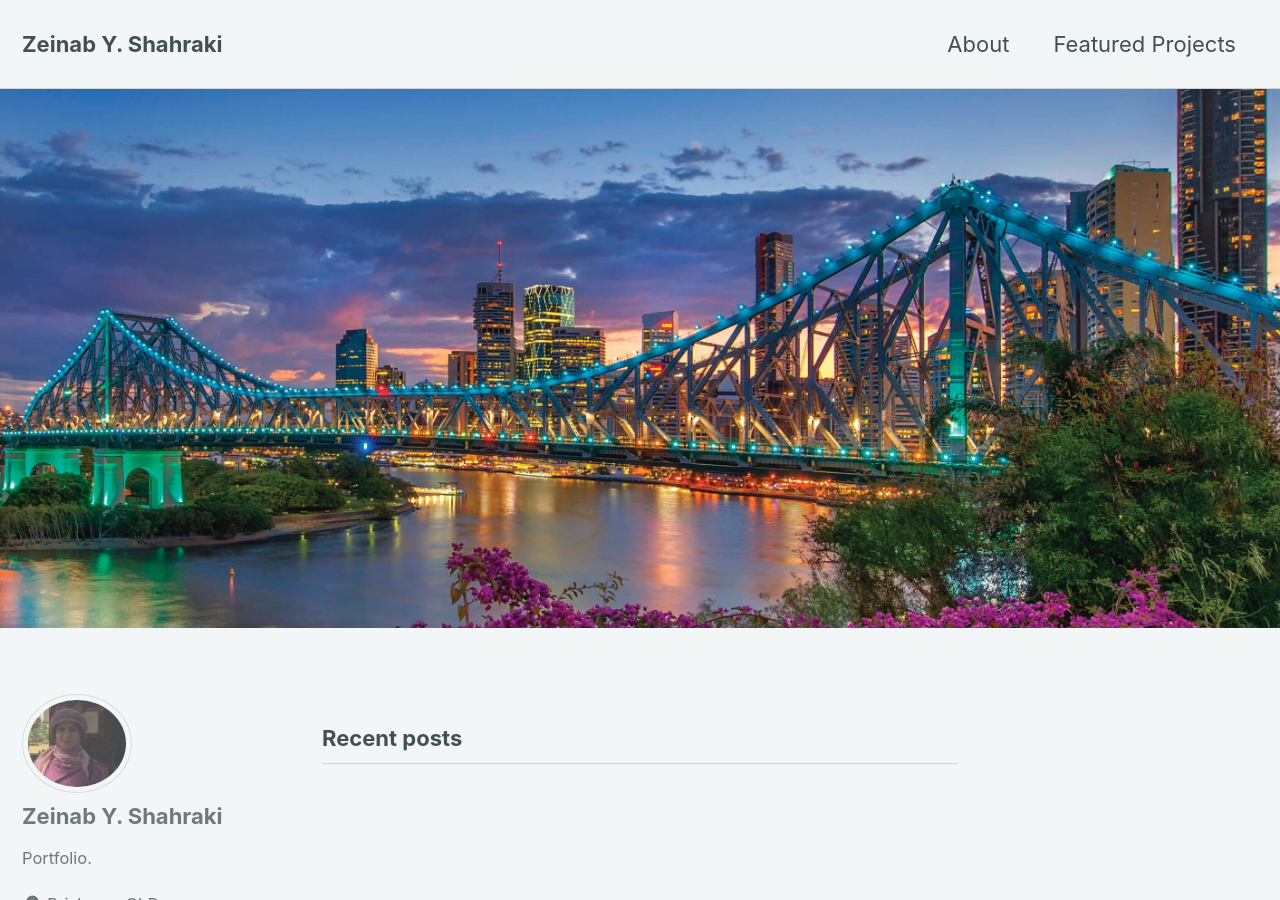
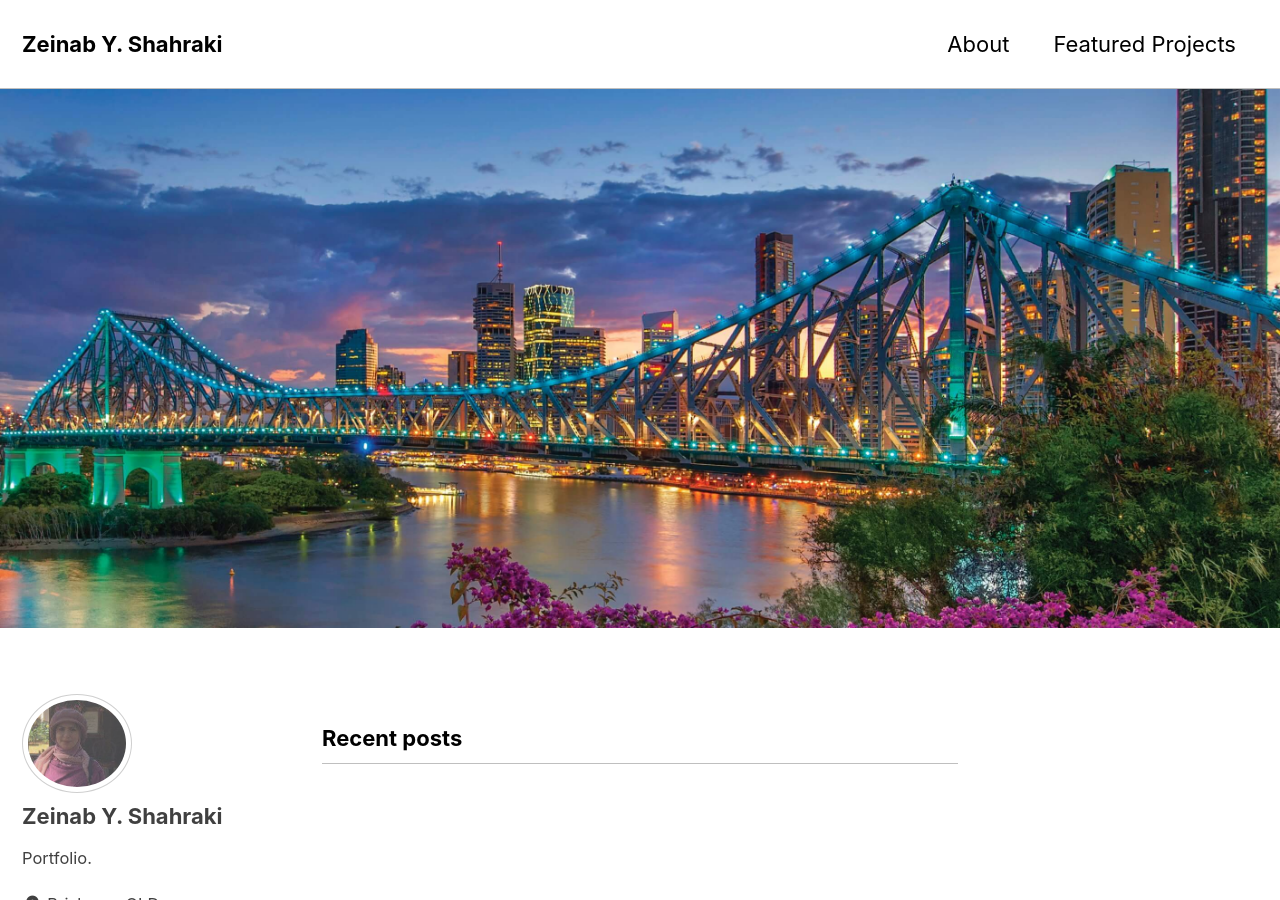
Before and after one commit to z1shahraki/z1shahraki.github.io, a Jekyll site: the page built from index.html, in a window 1280 px wide and 900 px high. Built offline with Jekyll 4.4.1, drawn with Linux system fonts in a browser that asks for light colours; cached includes are drawn as plain includes; nearby versions of some CDN libraries; the list of posts is cut into pages by our own code.

Commit message:
new gith

```diff
--- a/_config.yml
+++ b/_config.yml
@@ -12,7 +12,7 @@
 
 # theme                  : "minimal-mistakes-jekyll"
 # remote_theme           : "mmistakes/minimal-mistakes"
-minimal_mistakes_skin    : "mint" # "default", "air", "aqua", "contrast", "dark", "dirt", "neon", "mint", "plum", "sunrise"
+minimal_mistakes_skin    : "contrast" # "default", "air", "aqua", "contrast", "dark", "dirt", "neon", "mint", "plum", "sunrise"
 
 # Site Settings
 locale                   : "en-US"
```
